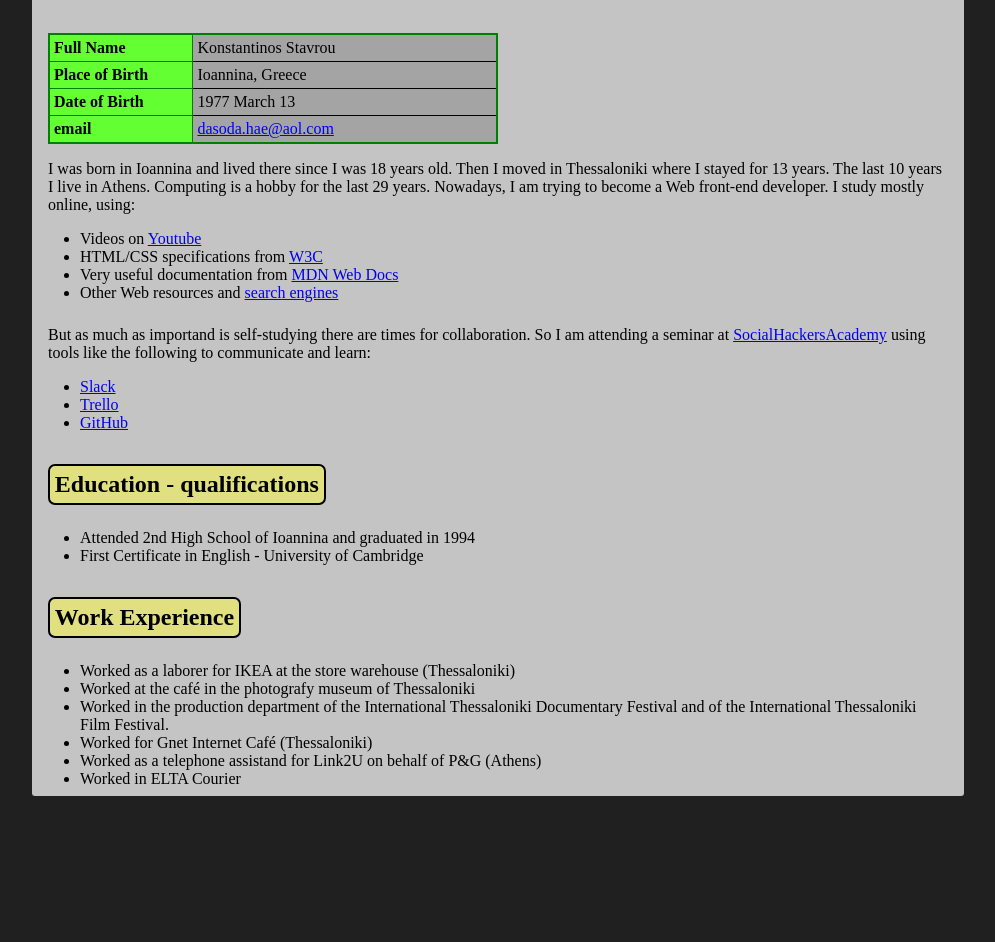
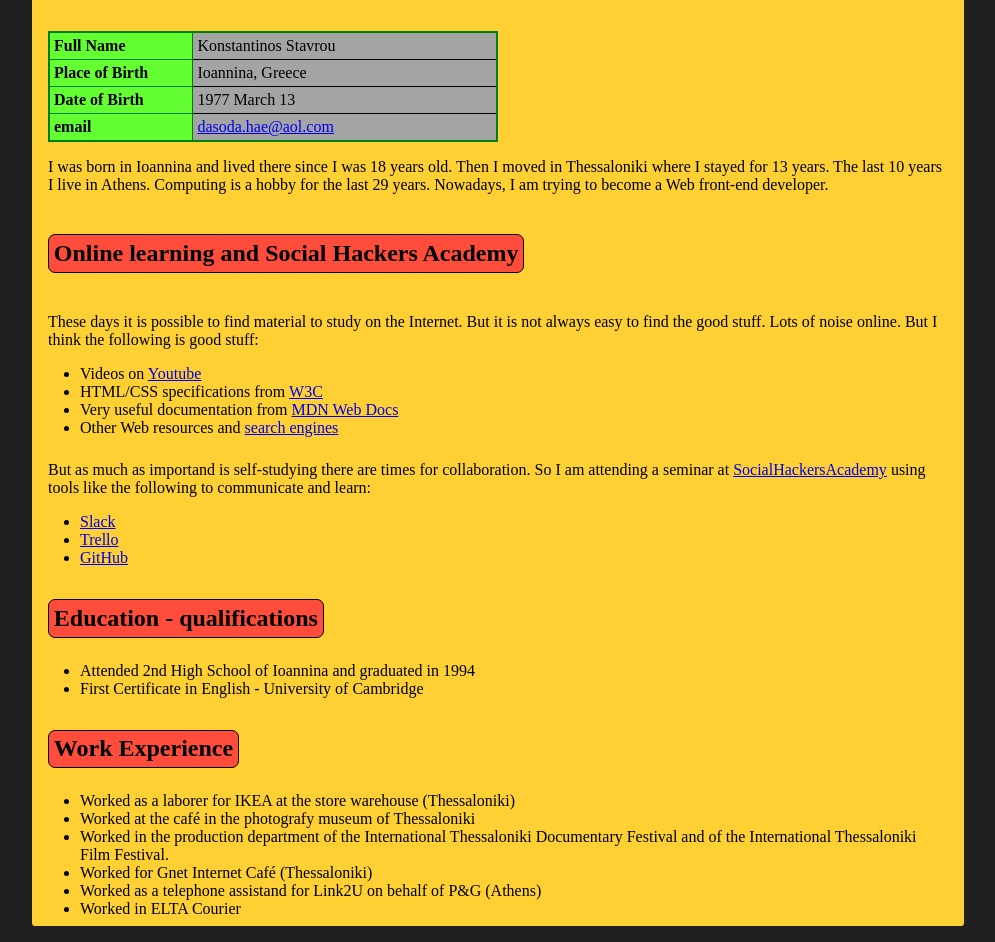
Before and after one commit to CostasStavrou/HTML-CSS, a plain HTML site: page week1/index.html in a window 1280 px wide. Shown: the part 510-1452 px from the top of the page, without its empty margins (142-1137 px from the left). Before the commit the page ends 1322 px from the top, so only its background shows below. Drawn offline with Linux system fonts and the light colour scheme.

Commit message:
added semantic element and changed colors

```diff
--- a/week1/index.html
+++ b/week1/index.html
@@ -9,6 +9,8 @@
 <div id="container">
   <h1>Resume</h1><br />
   <img src="./images/photo.jpg" alt="photograph of konstantinos stavrou" /><br />
+
+  <section id="PersonalInformation">
     <h2>Personal Information</h2>
     <table>
       <tr>
@@ -27,7 +29,16 @@
     <p>I was born in Ioannina and lived there since I was 18 years old. Then I moved
     in Thessaloniki where I stayed for 13 years. The last 10 years I live in Athens.
     Computing is a hobby for the last 29 years. Nowadays, I am trying to become a Web
-  front-end developer. I study mostly online, using:
+    front-end developer.
+	</p>
+  </section>
+
+  <section id="SocialHackersAcademy">
+    <h2>Online learning and Social Hackers Academy</h2>
+    <p>
+	These days it is possible to find material to study on the Internet. But it is not
+    always easy to find the good stuff. Lots of noise online. But I think the following
+	is good stuff:
     <ul>
       <li>Videos on <a href="http://www.youtube.com">Youtube</a>
 	  <li>HTML/CSS specifications from <a href="http://www.w3c.org">W3C</a>
@@ -45,11 +56,17 @@
       <li><a href="https://trello.com">Trello</a>
       <li><a href="http://github.com">GitHub</a>
     </ul>
+  </section>
+
+  <section id="FormalEducation">
     <h2>Education - qualifications</h2>
     <ul>
       <li>Attended 2nd High School of Ioannina and graduated in 1994
       <li>First Certificate in English - University of Cambridge
     </ul>
+  </section>
+
+  <section id="WorkExperience">
     <h2>Work Experience</h2>
     <ul>
       <li>Worked as a laborer for IKEA at the store warehouse (Thessaloniki)
@@ -61,6 +78,8 @@
       <li>Worked as a telephone assistand for Link2U on behalf of P&G (Athens)
       <li>Worked in ELTA Courier
     </ul>
+  </section>
+
 </div>
 </body>
 </html>
--- a/week1/main.css
+++ b/week1/main.css
@@ -5,7 +5,7 @@
 
 body {
   color: black;
-  background-color: rgb(196, 196, 196);
+  background-color: #FFD034;
   margin: 1em;
 }
 
@@ -16,7 +16,7 @@ body {
 
   #container {
     color: black;
-    background-color: rgb(196, 196, 196);
+    background-color: #FFD034;
     width: 900px;
     margin: 0 auto;
 	padding: 0 1em;
@@ -77,15 +77,17 @@ img {
 
 h2 {
   display: inline-block;
-  background-color: rgb(224, 224, 128);
+  color: #000000;
+  background-color: #FF4C3B;
   border-radius: 7px;
-  border: 2px solid black;
   padding: 0.2em;
+  border: 1px solid black;
 }
 
 h1 {
   display: inline-block;
-  background-color: rgb(196, 224, 224);
+  color: #FFD034;
+  background-color: #0072BB;
   border-radius: 7px;
   border: 2px solid black;
   padding: 0.3em;
```
Lines whose indentation alone changed are shown as unchanged.
